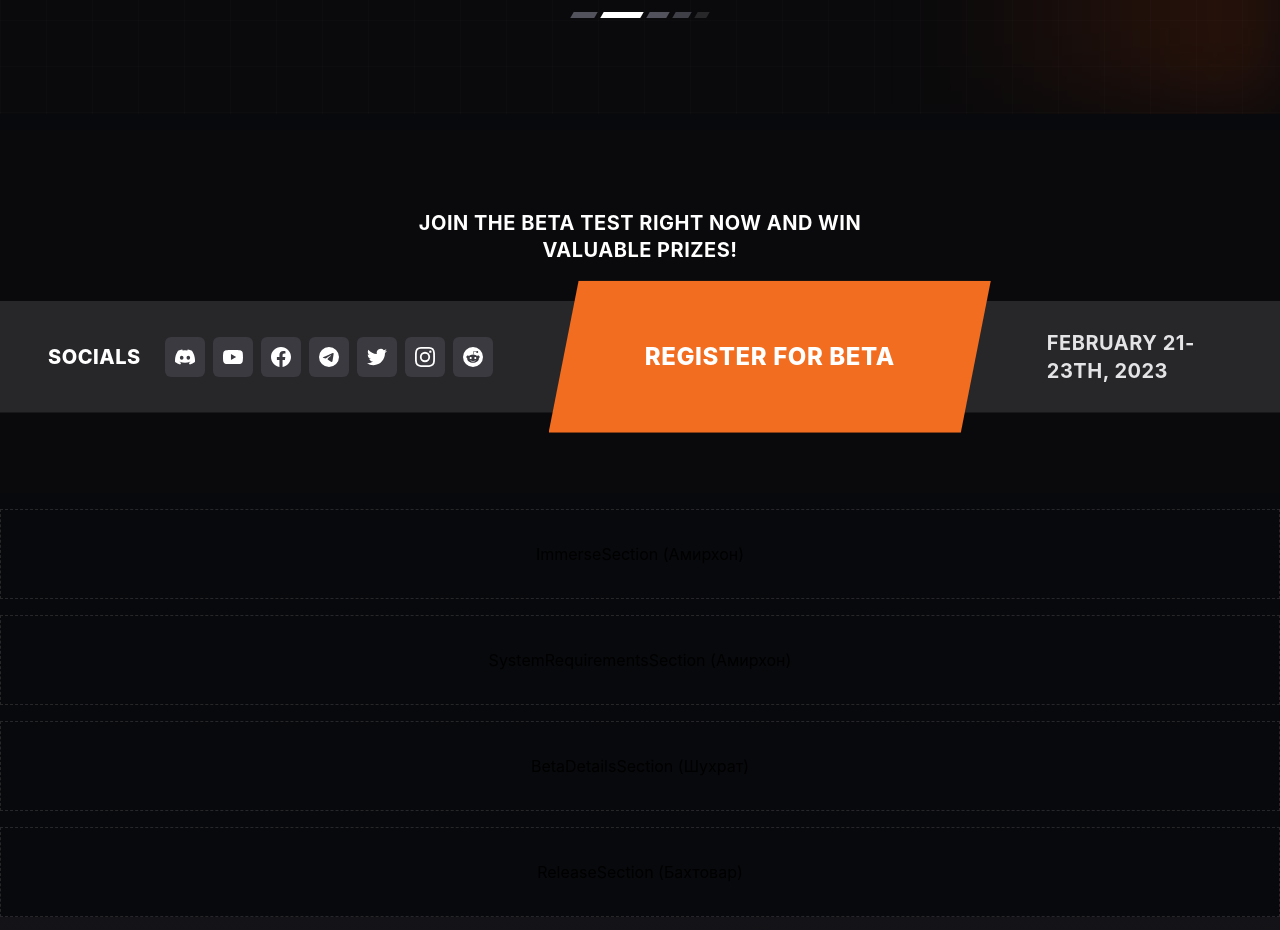
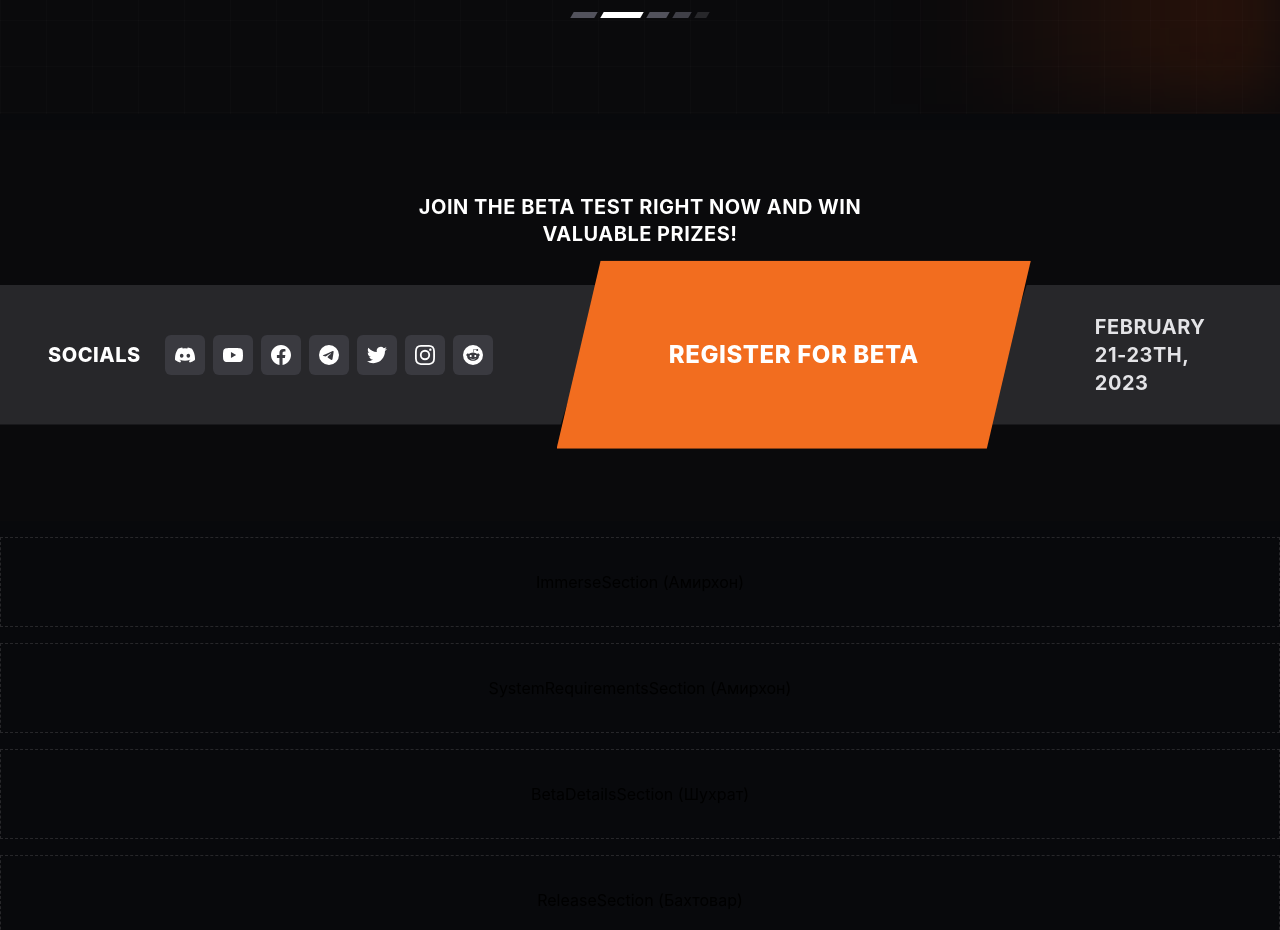
Before and after one commit to cozy-bit/dust-land, a React (Vite) app: page / in a window 1280 px wide. Shown: the part 2240-3170 px from the top of the page. Built offline with nearby package versions, Linux system fonts and the light colour scheme.

Commit message:
fix(betabar): bigger orange parallelogram CTA per Figma, no overlap with subtitle

```diff
--- a/src/components/sections/BetaBar.jsx
+++ b/src/components/sections/BetaBar.jsx
@@ -60,14 +60,14 @@ export const BetaBar = () => {
   const { t } = useTranslation();
 
   return (
-    <section className="relative w-full overflow-x-hidden bg-[#0a0a0c] py-14 lg:py-20">
-      <p className="mx-auto mb-8 max-w-xl px-5 text-center text-lg font-bold uppercase leading-snug tracking-wide text-white lg:mb-9 lg:text-xl">
+    <section className="relative w-full overflow-x-hidden bg-[#0a0a0c] pb-16 pt-14 lg:pb-24 lg:pt-16">
+      <p className="mx-auto mb-7 max-w-xl px-5 text-center text-lg font-bold uppercase leading-snug tracking-wide text-white lg:mb-9 lg:text-xl">
         {t('betaBar.subtitle')}
       </p>
 
       {/* desktop: interlocking angular strip */}
-      <div className="hidden w-full items-stretch lg:flex">
-        <div className="flex flex-1 items-center gap-6 bg-zinc-800 py-7 pl-12 pr-24 [clip-path:polygon(0_0,100%_0,calc(100%-28px)_100%,0_100%)]">
+      <div className="relative hidden w-full items-stretch lg:flex">
+        <div className="flex flex-1 items-center gap-6 bg-zinc-800 py-7 pl-12 pr-28 [clip-path:polygon(0_0,100%_0,calc(100%-44px)_100%,0_100%)]">
           <span className="text-xl font-extrabold uppercase tracking-wide text-white">
             {t('betaBar.socials')}
           </span>
@@ -76,12 +76,12 @@ export const BetaBar = () => {
 
         <a
           href="#"
-          className="relative z-10 -mx-10 -my-5 flex items-center justify-center bg-[#F26D1F] px-24 py-9 text-2xl font-extrabold uppercase tracking-wide text-white shadow-[0_0_45px_rgba(242,109,31,0.35)] transition-[filter] hover:brightness-110 [clip-path:polygon(30px_0,100%_0,calc(100%-30px)_100%,0_100%)]"
+          className="relative z-10 -mx-12 -my-6 flex items-center justify-center bg-[#F26D1F] px-28 py-10 text-2xl font-extrabold uppercase tracking-wide text-white shadow-[0_0_55px_rgba(242,109,31,0.4)] transition-[filter] hover:brightness-110 [clip-path:polygon(44px_0,100%_0,calc(100%-44px)_100%,0_100%)]"
         >
           {t('betaBar.register')}
         </a>
 
-        <div className="flex flex-1 items-center justify-end bg-zinc-800 py-7 pl-24 pr-12 [clip-path:polygon(28px_0,100%_0,100%_100%,0_100%)]">
+        <div className="flex flex-1 items-center justify-end bg-zinc-800 py-7 pl-28 pr-12 [clip-path:polygon(44px_0,100%_0,100%_100%,0_100%)]">
           <span className="text-xl font-bold uppercase tracking-wide text-zinc-200">
             {t('betaBar.date')}
           </span>
```
